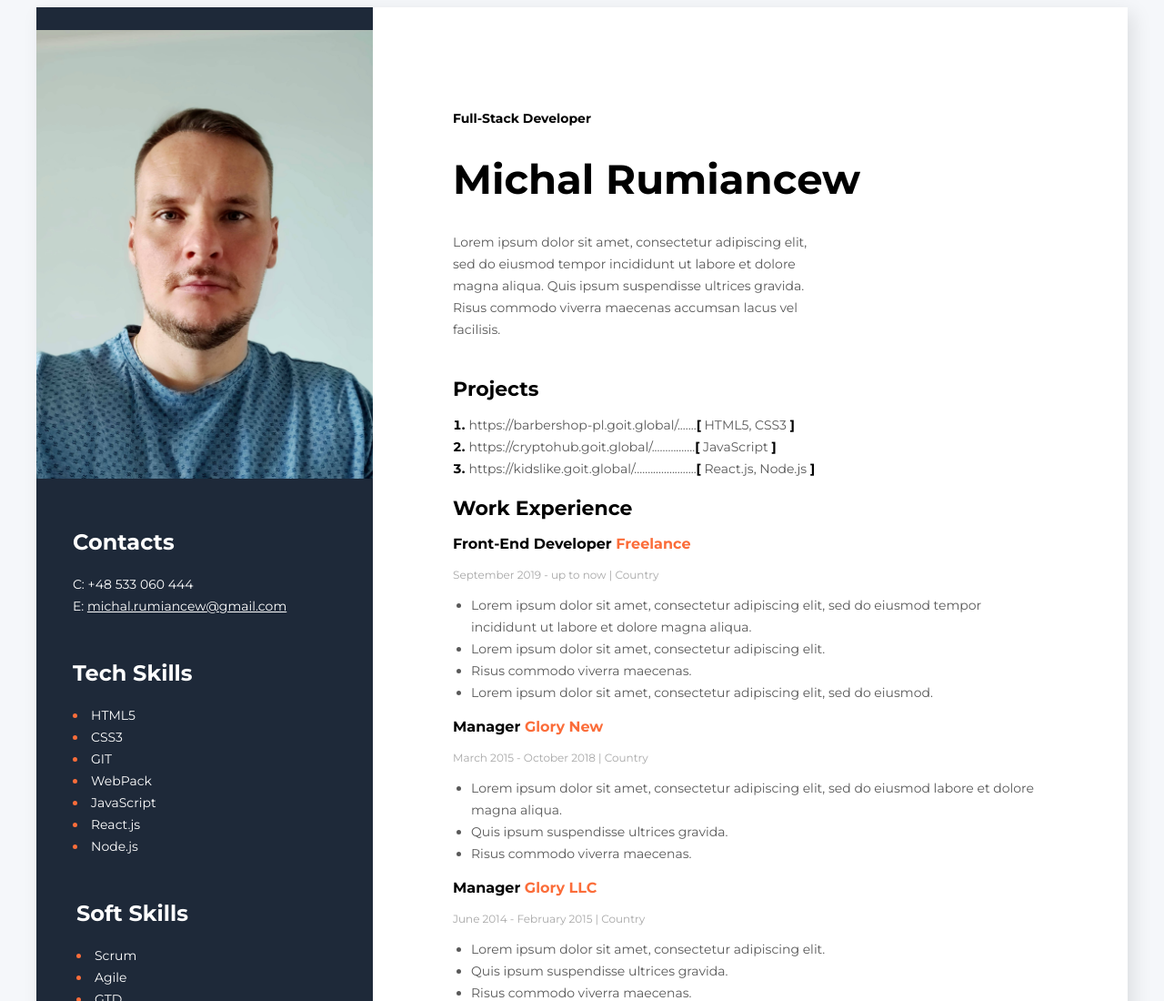
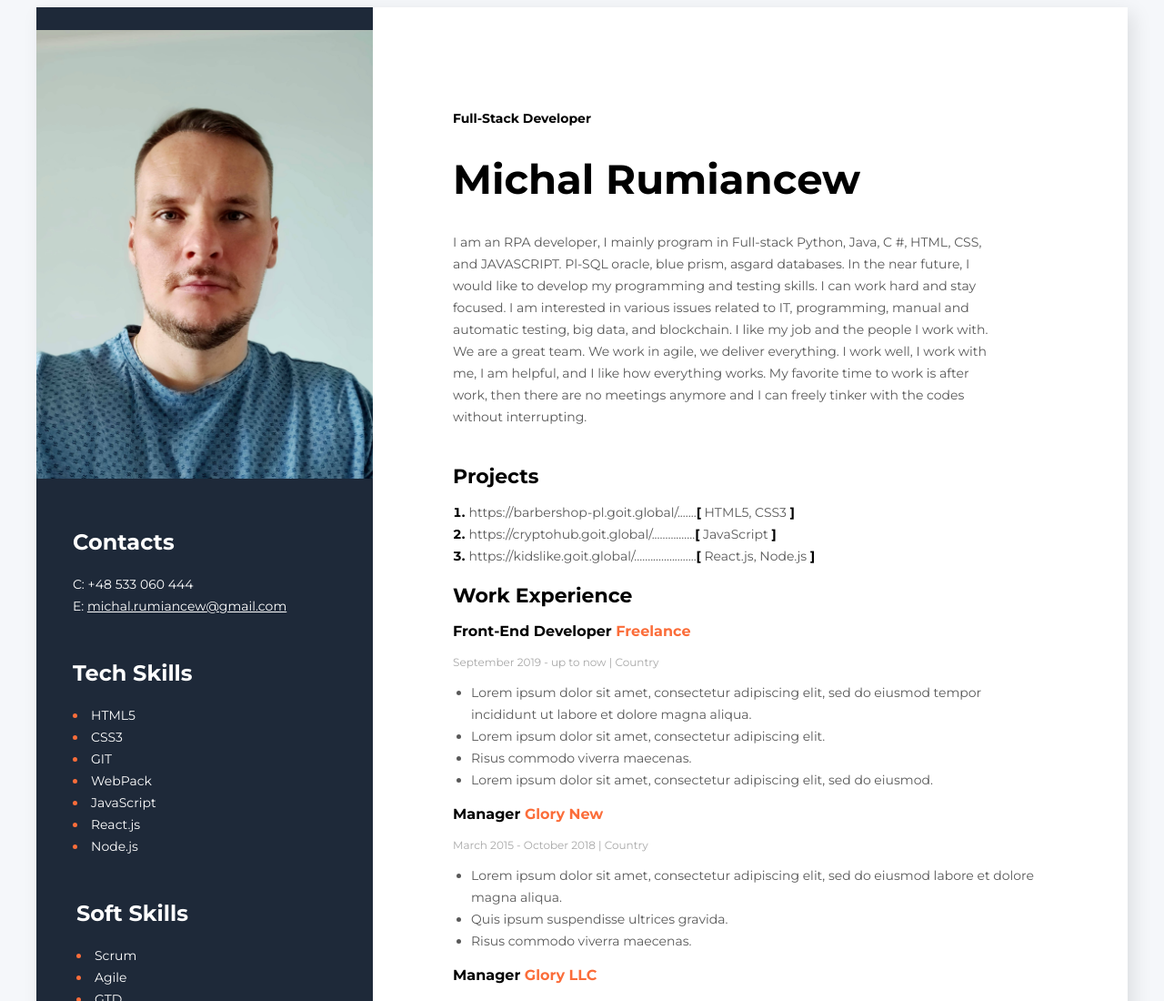
Before and after one commit to MichalRumiancew/CV-Michal_Rumiancew, a plain HTML site: page index.html in a window 1280 px wide. Shown: the top 1100 px of the page at 91% size. Drawn offline with Linux system fonts and the light colour scheme.

Commit message:
description

```diff
--- a/index.html
+++ b/index.html
@@ -22,10 +22,17 @@
           <h2 class="job-title">Full-Stack Developer</h2>
           <h1 class="name">Michal Rumiancew</h1>
           <p class="description">
-            Lorem ipsum dolor sit amet, consectetur adipiscing elit, sed do
-            eiusmod tempor incididunt ut labore et dolore magna aliqua. Quis
-            ipsum suspendisse ultrices gravida. Risus commodo viverra maecenas
-            accumsan lacus vel facilisis.
+            I am an RPA developer, I mainly program in Full-stack Python, Java,
+            C #, HTML, CSS, and JAVASCRIPT. Pl-SQL oracle, blue prism, asgard
+            databases. In the near future, I would like to develop my
+            programming and testing skills. I can work hard and stay focused. I
+            am interested in various issues related to IT, programming, manual
+            and automatic testing, big data, and blockchain. I like my job and
+            the people I work with. We are a great team. We work in agile, we
+            deliver everything. I work well, I work with me, I am helpful, and I
+            like how everything works. My favorite time to work is after work,
+            then there are no meetings anymore and I can freely tinker with the
+            codes without interrupting.
           </p>
         </div>
 
--- a/style.css
+++ b/style.css
@@ -32,11 +32,11 @@ aside {
 }
 
 .contact-links-tel {
-    color: #ffffff;
-    font-size: 14px;
-    line-height: 24px;
-    text-decoration: none;
-  }
+  color: #ffffff;
+  font-size: 14px;
+  line-height: 24px;
+  text-decoration: none;
+}
 
 .bold {
   font-size: 700;
@@ -74,7 +74,7 @@ main {
   padding: 102px 88px 102px 88px;
 }
 .main-description {
-  width: 400px;
+  width: 600px;
 }
 
 .job-title {
```
